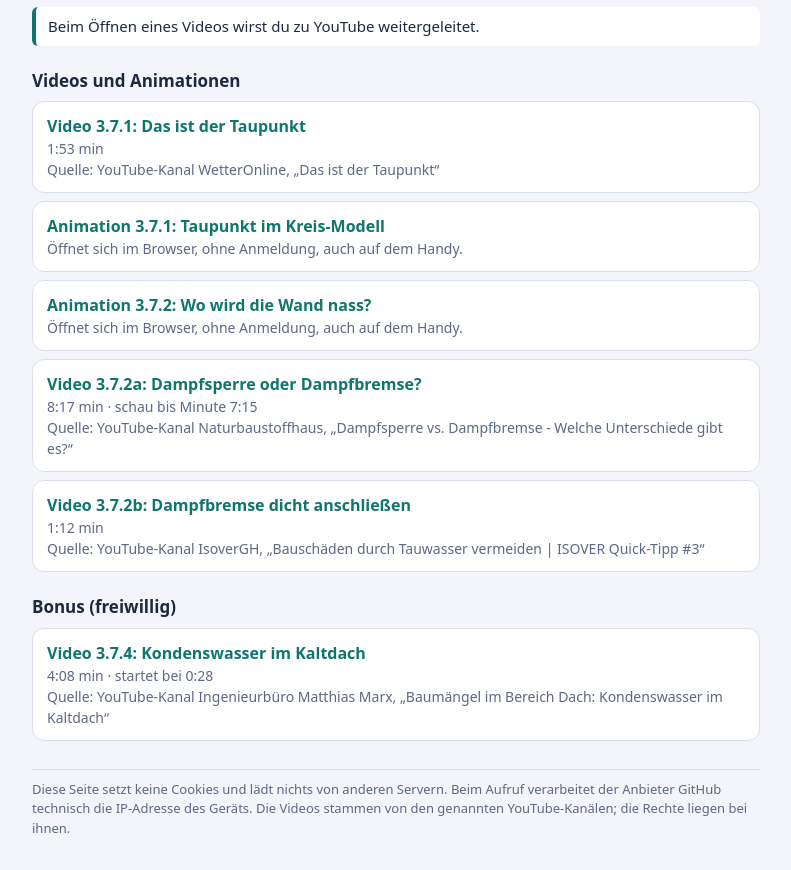
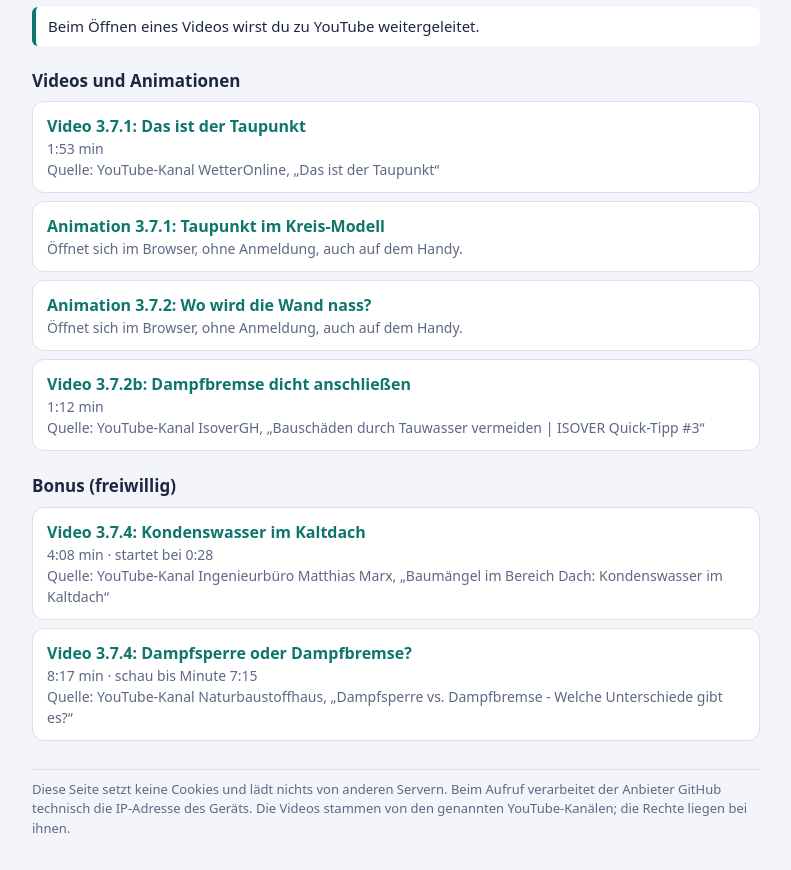
Before and after one commit to lfeuerstein/unterricht-animationen, a plain HTML site: page heizler/3-7.html in a window 1280 px wide. Shown: the part 138-1008 px from the top of the page, without its empty margins (244-1035 px from the left). Drawn offline with Linux system fonts and the light colour scheme.

Commit message:
Haus Heizler: Stationsseite 3.7 – Video „Dampfsperre oder Dampfbremse?“ jetzt Bonus 3.7.4 (freiwillig)

```diff
--- a/heizler/3-7.html
+++ b/heizler/3-7.html
@@ -38,12 +38,12 @@
     <li><a class="karte" href="https://youtu.be/Ed0jwp9Fu9U" rel="noreferrer"><b>Video 3.7.1: Das ist der Taupunkt</b><span>1:53 min</span><span>Quelle: YouTube-Kanal WetterOnline, „Das ist der Taupunkt“</span></a></li>
     <li><a class="karte" href="https://lfeuerstein.github.io/unterricht-animationen/animation-taupunkt-kreise.html"><b>Animation 3.7.1: Taupunkt im Kreis-Modell</b><span>Öffnet sich im Browser, ohne Anmeldung, auch auf dem Handy.</span></a></li>
     <li><a class="karte" href="https://lfeuerstein.github.io/unterricht-animationen/animation-taupunkt.html"><b>Animation 3.7.2: Wo wird die Wand nass?</b><span>Öffnet sich im Browser, ohne Anmeldung, auch auf dem Handy.</span></a></li>
-    <li><a class="karte" href="https://youtu.be/7-FeY1dFgFQ" rel="noreferrer"><b>Video 3.7.2a: Dampfsperre oder Dampfbremse?</b><span>8:17 min · schau bis Minute 7:15</span><span>Quelle: YouTube-Kanal Naturbaustoffhaus, „Dampfsperre vs. Dampfbremse - Welche Unterschiede gibt es?“</span></a></li>
     <li><a class="karte" href="https://youtu.be/B3Y43-PfBlQ" rel="noreferrer"><b>Video 3.7.2b: Dampfbremse dicht anschließen</b><span>1:12 min</span><span>Quelle: YouTube-Kanal IsoverGH, „Bauschäden durch Tauwasser vermeiden | ISOVER Quick-Tipp #3“</span></a></li>
   </ul>
   <h2>Bonus (freiwillig)</h2>
   <ul>
     <li><a class="karte" href="https://youtu.be/wCY5GcSNBr0?t=28" rel="noreferrer"><b>Video 3.7.4: Kondenswasser im Kaltdach</b><span>4:08 min · startet bei 0:28</span><span>Quelle: YouTube-Kanal Ingenieurbüro Matthias Marx, „Baumängel im Bereich Dach: Kondenswasser im Kaltdach“</span></a></li>
+    <li><a class="karte" href="https://youtu.be/7-FeY1dFgFQ" rel="noreferrer"><b>Video 3.7.4: Dampfsperre oder Dampfbremse?</b><span>8:17 min · schau bis Minute 7:15</span><span>Quelle: YouTube-Kanal Naturbaustoffhaus, „Dampfsperre vs. Dampfbremse - Welche Unterschiede gibt es?“</span></a></li>
   </ul>
   <footer>Diese Seite setzt keine Cookies und lädt nichts von anderen Servern. Beim Aufruf verarbeitet der Anbieter GitHub technisch die IP-Adresse des Geräts.
   Die Videos stammen von den genannten YouTube-Kanälen; die Rechte liegen bei ihnen.</footer>
```
